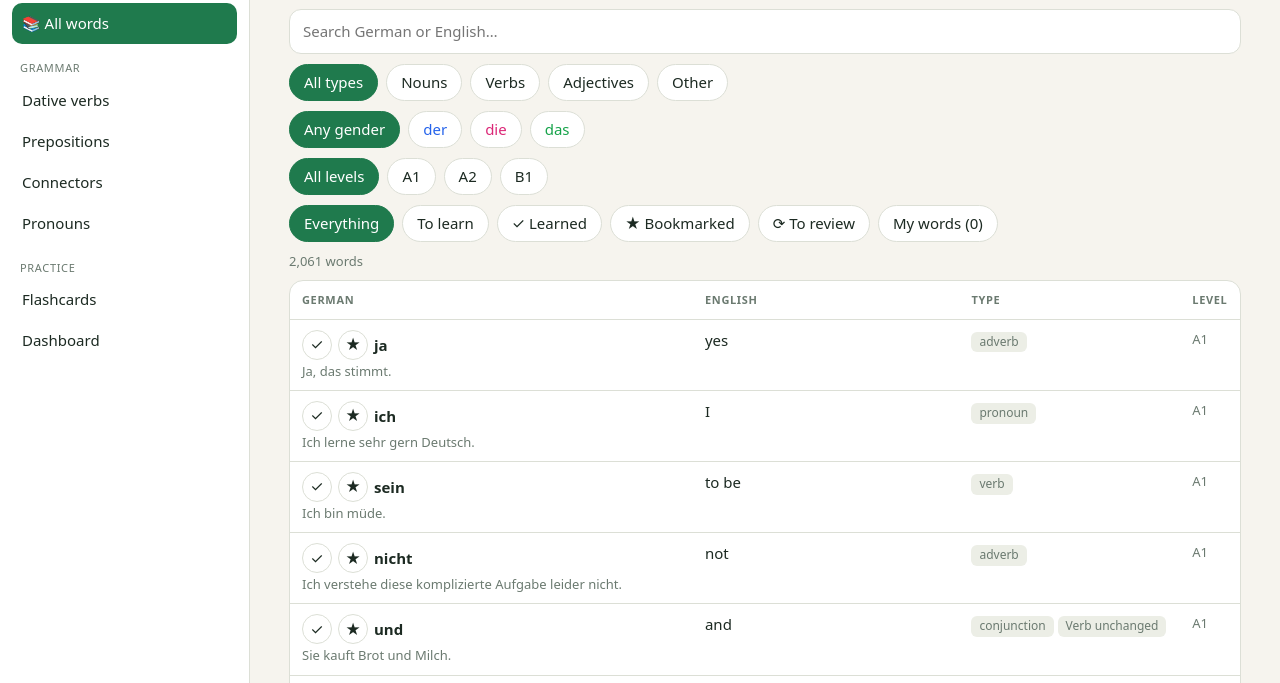
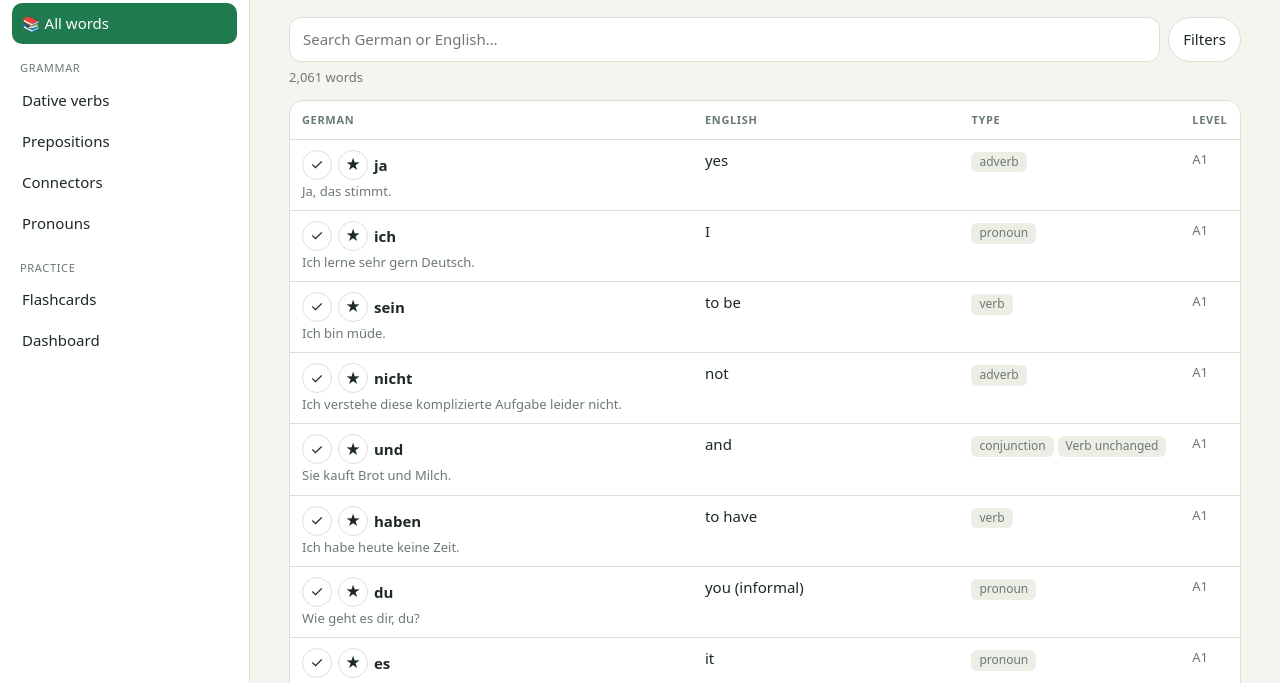
Before and after one commit to igoropean/wortschatz, a plain HTML site: page index.html in a window 1280 px wide. Shown: the part 56-739 px from the top of the page. Drawn offline with Linux system fonts and the light colour scheme.

Commit message:
Update header and search functionality in index.html

```diff
--- a/index.html
+++ b/index.html
@@ -71,8 +71,12 @@ nav button.on{background:var(--acc);color:var(--accink)}
 .info{font-size:14px;line-height:1.6}.info table{width:auto;margin:6px 0}.info th,.info td{padding:4px 14px 4px 0;text-align:left;text-transform:none;letter-spacing:0;font-size:14px;color:var(--ink);border-bottom:1px solid var(--line)}
 @media(min-width:900px){nav{transform:none}body{padding-left:250px}#burger,#nb{display:none!important}}
 @media(max-width:640px){.wt{min-width:0}.wt thead{display:none}.wt tr{display:block;padding:9px 10px;border-bottom:1px solid var(--line)}.wt td{display:inline;border:0;padding:0}.wt td:nth-child(1),.wt td:nth-child(2){display:block}.wt td:nth-child(2){margin:2px 0 4px 72px}.wt td:nth-child(4){margin-left:6px}.ct td,.ct th{padding:6px 5px;font-size:12.5px;white-space:normal}.md{padding:14px}}
+.stick{position:sticky;top:env(safe-area-inset-top,0px);z-index:10;background:var(--bg);margin:0 -14px 8px;padding:8px 14px 6px}
+.srow{display:flex;gap:8px}.srow .inp{flex:1;min-width:0}
+#fPanel{max-height:50vh;overflow:auto;margin:8px 0 2px}#count{margin-top:6px}
+body::before{content:"";position:fixed;inset:0 0 auto;height:env(safe-area-inset-top,0px);background:var(--bg);z-index:10}
 </style></head><body><div class="wrap">
-<header><div class="top"><button class="btn" id="burger" aria-label="Menu">☰</button><h1 id="ttl">Mein Wortschatz</h1></div><div class="row" style="margin:0"><button class="btn" id="inst" hidden>Install app</button><button class="btn" id="addT">+ Add word</button><button class="btn" id="dataT">Backup</button></div></header>
+<header><div class="top"><button class="btn" id="burger" aria-label="Menu">☰</button><h1 id="ttl">Fiktur's Wortschatz</h1></div><div class="row" style="margin:0"><button class="btn" id="inst" hidden>Install app</button><button class="btn" id="addT">+ Add word</button><button class="btn" id="dataT">Backup</button></div></header>
 <nav id="nav"></nav><div id="nb" class="hide"></div>
 
 <div class="panel hide" id="addP"><div class="form">
@@ -88,9 +92,9 @@ nav button.on{background:var(--acc);color:var(--accink)}
 
 <section id="tw">
 <div class="panel info hide" id="info"></div>
-<input class="inp" id="q" placeholder="Search German or English…" autocomplete="off" style="margin-bottom:10px">
-<div class="row" id="fTypes"></div><div class="row" id="fGens"></div><div class="row" id="fLv"></div><div class="row" id="fSt"></div><div class="row" id="fC"></div>
-<div class="row"><span class="mute" id="count"></span></div>
+<div class="stick"><div class="srow"><input class="inp" id="q" placeholder="Search German or English…" autocomplete="off"><button class="btn" id="fBtn">Filters</button></div>
+<div class="panel hide" id="fPanel"><div class="row" id="fTypes"></div><div class="row" id="fGens"></div><div class="row" id="fLv"></div><div class="row" id="fSt"></div><div class="row" id="fC"></div><button class="btn" id="fClr">Clear filters</button></div>
+<div class="mute" id="count"></div></div>
 <div class="tw"><table class="wt"><thead><tr><th>German</th><th>English</th><th>Type</th><th>Level</th></tr></thead><tbody id="tb"></tbody></table></div>
 <button class="btn more" id="more">Show more</button>
 </section>
@@ -127,9 +131,11 @@ function draw(){
  $("fC").style.display=cl&&cs.length>1?"":"none";chips($("fC"),[["all","All"],...cs.map(c=>[c,c])],"c");
  $("info").innerHTML=INFO[st.coll]||"";$("info").classList.toggle("hide",!INFO[st.coll]);
  VIEW=pool.filter(w=>filt(w,st)&&(st.c==="all"||w.c===st.c));$("count").textContent=VIEW.length.toLocaleString()+" words";
+ const na=[st.type!=="all",st.gen!=="any",st.lvl!=="all",st.s!=="all",st.c!=="all"].filter(Boolean).length;$("fBtn").textContent="Filters"+(na?" ("+na+")":"");$("fBtn").classList.toggle("on",na>0);
  const v=VIEW.slice(0,st.n);
  $("tb").innerHTML=v.length?v.map((w,n)=>`<tr class="${w.mine?"mine ":""}${isL(w)?"lrn":""}"><td><button class="ic ${isL(w)?"on":""}" data-a="l" data-n="${n}" title="Mark learned">✓</button><button class="ic ${isB(w)?"on":""}" data-a="b" data-n="${n}" title="Bookmark">★</button><span class="de" data-a="o" data-n="${n}">${art(w)}${esc(w.de)}</span>${w.ex?`<span class="ex">${esc(w.ex)}</span>`:""}</td><td>${esc(w.en)}</td><td><span class="tag">${esc(w.t)}</span>${w.c?` <span class="tag">${esc(w.c)}</span>`:""}</td><td class="mute">${esc(w.l)}</td></tr>`).join(""):`<tr><td colspan="4" class="empty">No matches. Try another search, or add this word yourself.</td></tr>`;
  $("more").style.display=VIEW.length>st.n?"block":"none"}
+$("fBtn").onclick=()=>$("fPanel").classList.toggle("hide");$("fClr").onclick=()=>{st.type="all";st.gen="any";st.lvl="all";st.s="all";st.c="all";st.n=100;draw()};
 $("q").oninput=e=>{st.q=e.target.value;st.n=100;draw()};$("more").onclick=()=>{st.n+=200;draw()};
 $("tb").onclick=e=>{const b=e.target.closest("[data-a]");if(!b)return;const w=VIEW[+b.dataset.n];
  if(b.dataset.a==="o")openW(w);else{flip(w,b.dataset.a);draw()}};
@@ -198,7 +204,7 @@ function go(v,c){st.coll=c||"";st.c="all";st.n=100;if(v==="w"){st.type="all";st.
  ["w","f","d"].forEach(t=>$("t"+t).classList.toggle("hide",t!==v));
  $("ttl").textContent=TT[c]||{w:"Mein Wortschatz",f:"Flashcards",d:"Dashboard"}[v];
  $("nav").innerHTML="<h2>Mein Wortschatz</h2>"+NAV.map(n=>n[0]==="--"?`<small>${n[1]}</small>`:`<button class="${n[0]===v&&n[1]===(c||"")?"on":""}" data-v="${n[0]}" data-c="${n[1]}">${n[2]}</button>`).join("");
- if(v==="w")draw();if(v==="f")fc();if(v==="d")dash();closeNav();scrollTo(0,0)}
+ if(v==="w"){$("fPanel").classList.add("hide");draw()}if(v==="f")fc();if(v==="d")dash();closeNav();scrollTo(0,0)}
 $("burger").onclick=()=>{$("nav").classList.add("open");$("nb").classList.remove("hide")};$("nb").onclick=closeNav;
 $("nav").onclick=e=>{const b=e.target.closest("[data-v]");if(b)go(b.dataset.v,b.dataset.c)};
 let dp;addEventListener("beforeinstallprompt",e=>{e.preventDefault();dp=e;$("inst").hidden=false});
```
